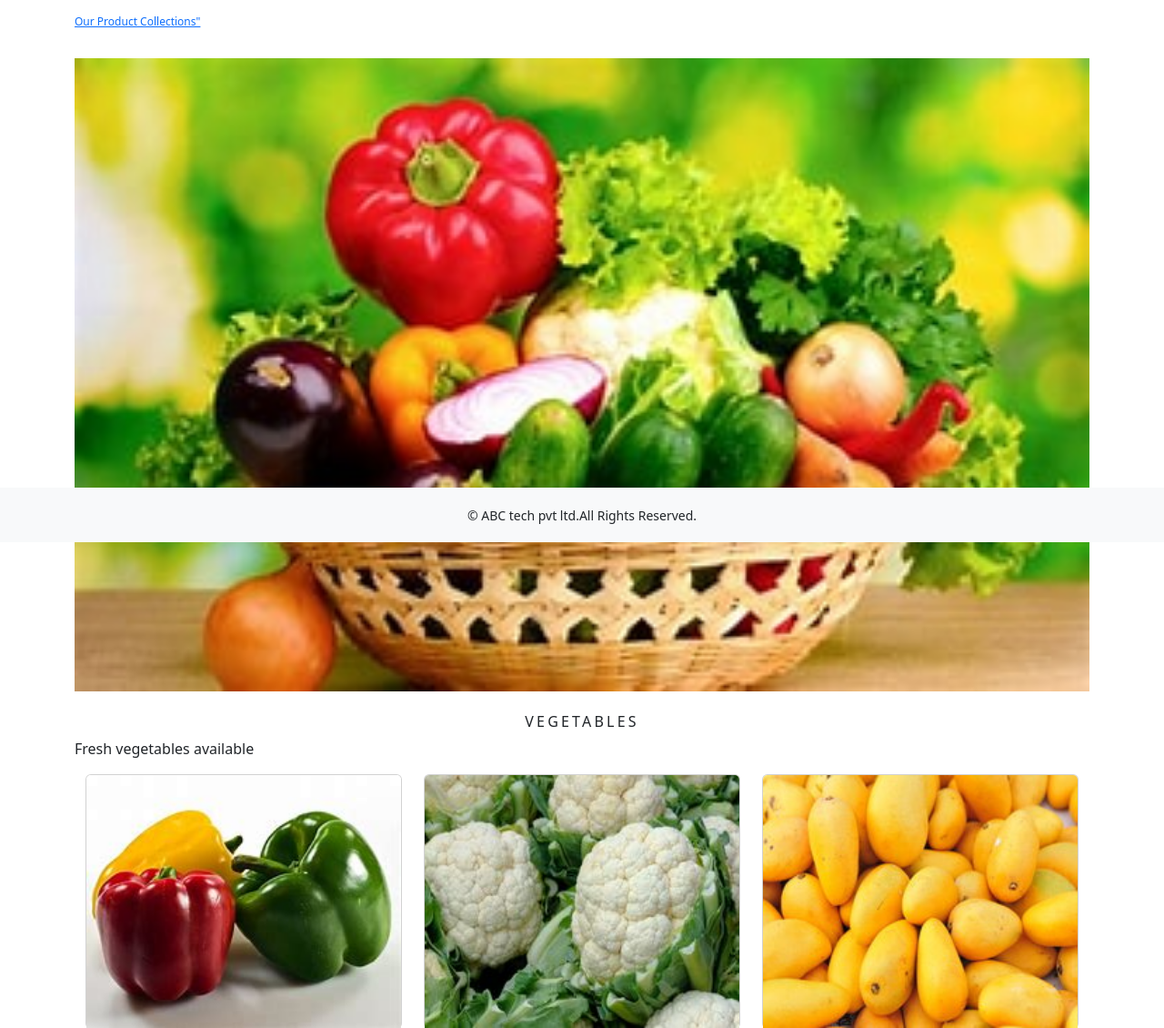
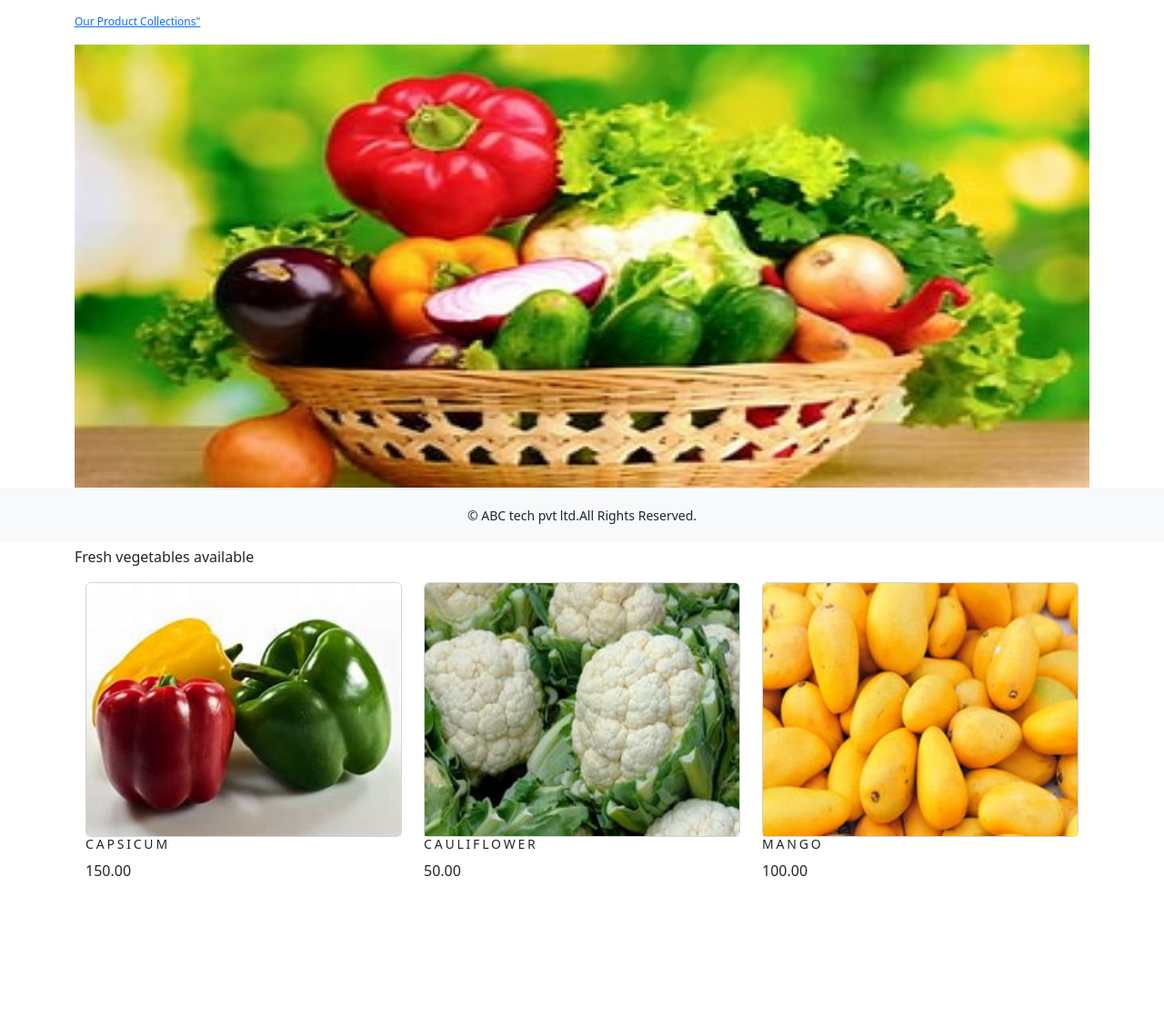
Before and after one commit to Meenu0708/Eshopping, a Django app: a page that uses ecommerceproject/templates/category.html in a window 1280 px wide. Shown: the part 204-1334 px from the top of the page at 91% size. After the commit the page ends 1167 px from the top, so only its background shows below. Run offline with Django 4.2, Linux system fonts and the light colour scheme; data comes from the database, SQL or seed files in the repository; both versions use the stored data as it was after the commit; parts of the project's set-up code (start-up, migrations or seed data) failed here and were passed over; some libraries are stand-ins or nearby versions.

Commit message:
Saved changes

```diff
--- a/ecommerceproject/static/css/custom.css
+++ b/ecommerceproject/static/css/custom.css
@@ -60,6 +60,10 @@
     text-transform: uppercase;
     letter-spacing: .2em;
     }
+.cat_image{
+    width: 100%;
+    height:500px;
+    }
 
 /*** Product page ***/
 .my_prod_row_class{
--- a/ecommerceproject/templates/cart.html
+++ b/ecommerceproject/templates/cart.html
@@ -43,7 +43,7 @@
             {% for cart_item in cart_items %}
             <tr>
                 <td>
-                    <a href="cart_item.product.get_absolute_url"><img src="{{cart_item.product.image.url}}" alt="" style="width:100px;height:100px;" class="float-left rounded custom_image"></a>
+                    <a href=" "><img src="{{cart_item.product.image.url}}" alt="" style="width:100px;height:100px;" class="float-left rounded custom_image"></a>
                 </td>
                 <td class="text-leaf">
                     {{cart_item.product.name}}
@@ -100,7 +100,7 @@
         </table>
         <div class="mx-auto">
             <a href="{%url 'shop:allProdCat' %}" class="btn btn-secondary btn-block my_custom_button">Continue Shopping</a>
-            <a href="" class="btn btn-primary btn-block my_custom_button">Make Payment</a>
+            <a href="{%url 'shop:allProdCat' %}" class="btn btn-primary btn-block my_custom_button">Make Payment</a>
         </div>
     </div>
 </div>
--- a/ecommerceproject/templates/category.html
+++ b/ecommerceproject/templates/category.html
@@ -26,9 +26,11 @@
         </div>
       </div>
   {% endif %}
-  <div class="row my_row_class">
-    {% if category %}
-      <img class="my_image" src="{{category.image.url}}" alt="{{category.name}}">
+  {% if category %}
+  <div>
+
+      <img class="my_image cat_image" src="{{category.image.url}}" alt="{{category.name}}">
+
   </div>
       <br>
   <div>
```
Also changed, not shown: ecommerceproject/db.sqlite3, ecommerceproject/media/category/sweets.jpeg (added), ecommerceproject/media/category/wdress.jfif (added), ecommerceproject/media/category/womendre.jfif (added), ecommerceproject/media/product/vegcat.jfif (added).
